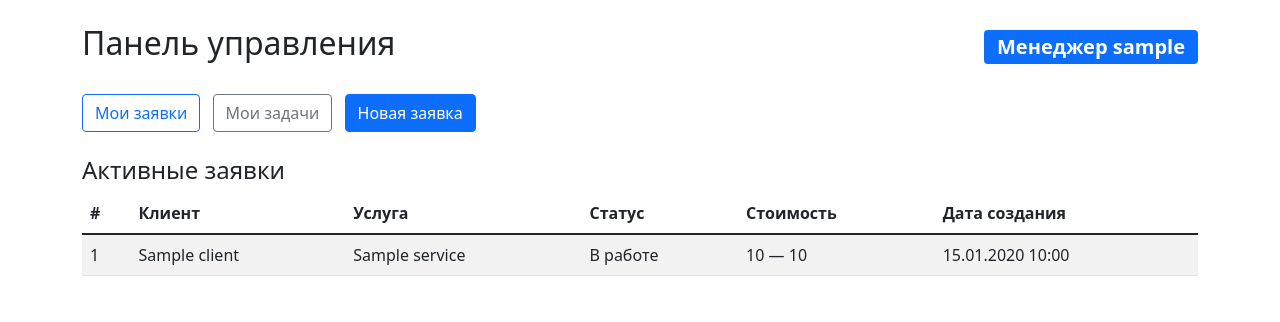
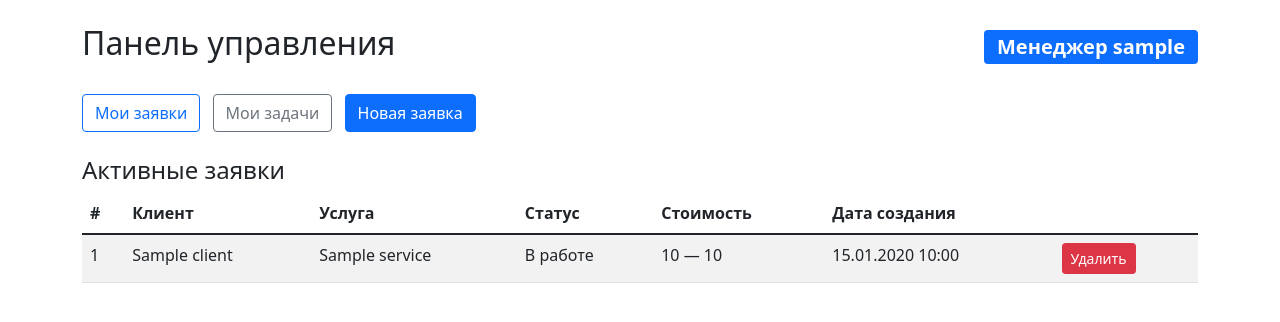
Before and after one commit to Equialy/nexus_crm_links, a Django app: page /crm/dashboard/ in a window 1280 px wide. Shown: the part 58-380 px from the top of the page. Run offline with Django 5.2, Linux system fonts and the light colour scheme; a user stored in the database is signed in; tables that the repository leaves empty hold one stand-in row (values such as "Sample post").

Commit message:
chore: add delete order template

```diff
--- a/nexus_crm/templates/base/dashboard.html
+++ b/nexus_crm/templates/base/dashboard.html
@@ -37,6 +37,14 @@
                     <td>{{ request.get_status_display }}</td>
                     <td>{{ request.cost_price }} &mdash; {{ request.total_price }}</td>
                     <td>{{ request.created_at|date:"d.m.Y H:i" }}</td>
+                    <td>
+                        <form method="post" action="{% url 'orders:delete_order' request.id %}" style="display:inline;">
+                            {% csrf_token %}
+                            <button type="submit" class="btn btn-sm btn-danger" onclick="return confirm('Удалить заявку?')">
+                                Удалить
+                            </button>
+                        </form>
+                    </td>
                 </tr>
                 {% empty %}
                 <tr>
```
